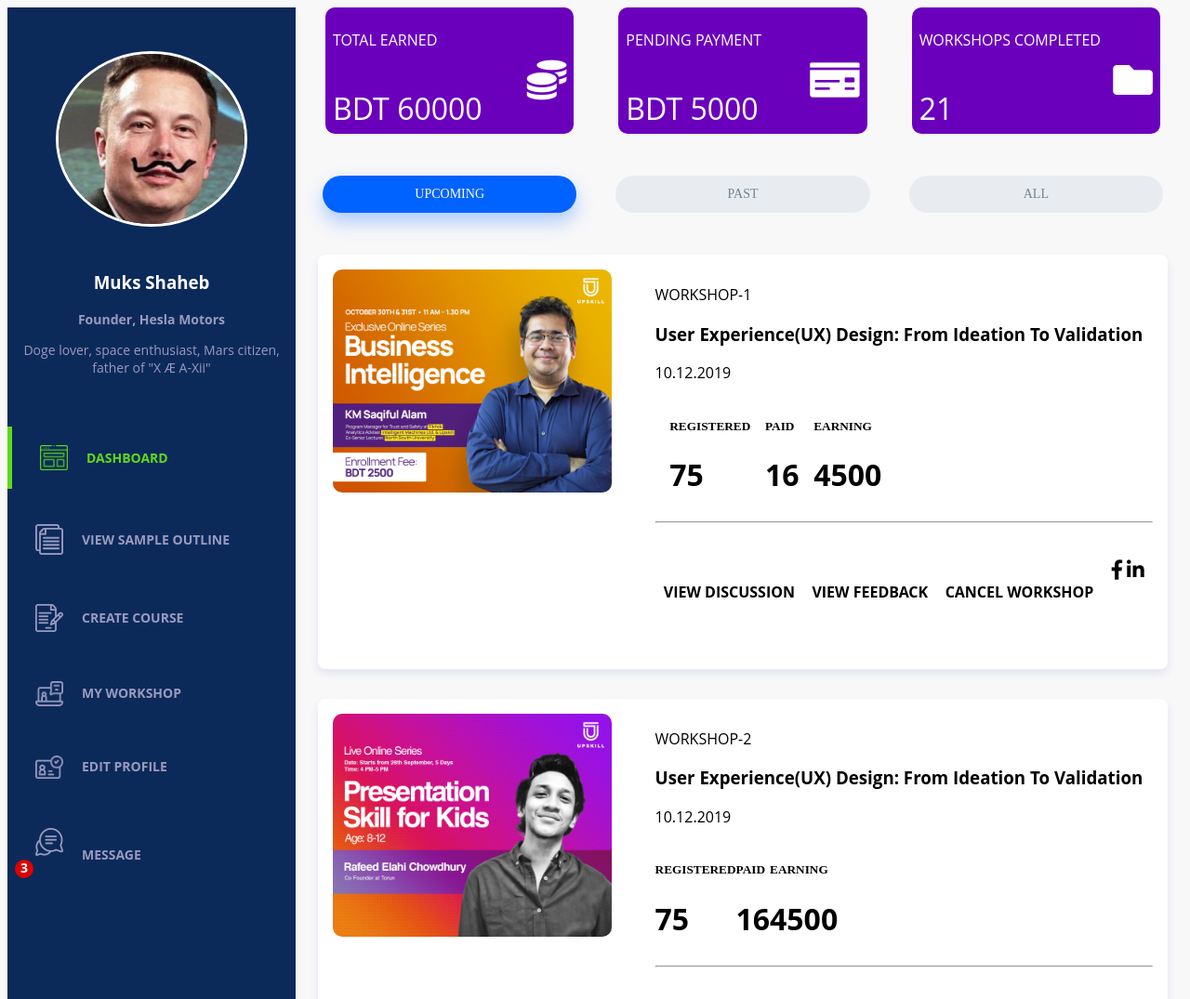
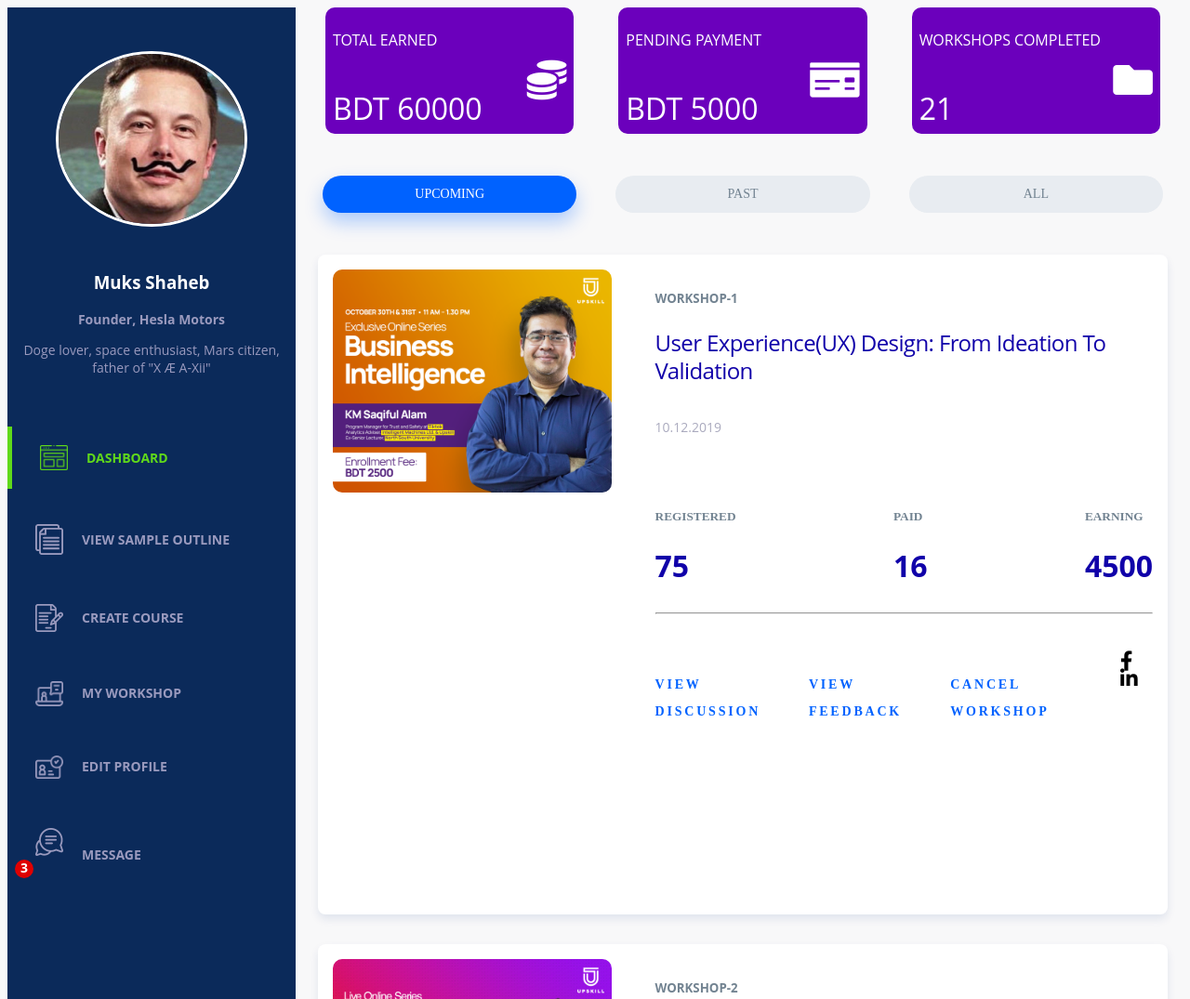
Before and after one commit to Saadat108/upskill-css-project, a plain HTML site: page index.html in a window 1280 px wide. Shown: the top 1075 px of the page at 93% size. Drawn offline with Linux system fonts and the light colour scheme.

Commit message:
fixed the looks

```diff
--- a/css/style.css
+++ b/css/style.css
@@ -237,7 +237,7 @@ i {
 .workshop{
     display: grid;
     grid-template-columns: 1fr 3fr;
-    /* grid-template-rows: 4fr 1fr; */
+    grid-template-rows: 4fr 1fr;
     grid-template-areas:
     "workshop-pic workshop-info";
 
@@ -260,8 +260,46 @@ i {
     grid-area: workshop-info;
     margin-left: 8%;
 }
+.workshop-info > h5:nth-child(1) {
+    color: #728391;
+    display: block;
+    font-size: 0.83em;
+    margin-block-start: 1.67em;
+    margin-block-end: 1.67em;
+    margin-inline-start: 0px;
+    margin-inline-end: 0px;
+    font-weight: bold;
+    font-family: "Open Sans";
+}
+.workshop-info>p:nth-child(2) {
+    display: block;
+    margin-block-start: 1em;
+    margin-block-end: 1em;
+    margin-inline-start: 0px;
+    margin-inline-end: 0px;
+    font: normal normal normal 24px/30px Open Sans;
+    letter-spacing: -0.6px;
+    color: #1000a9;
+    text-transform: capitalize;
+}
+.workshop-info>p:nth-child(3) {
+    font: normal normal normal 14px/24px Open Sans;
+    letter-spacing: 0px;
+    color: #aaaabe;
+    padding-top: 10px;
+    padding-bottom: 40px;
+}
 .workshop-status{
-    display:inline-flex;
+    display:flex;
+    flex-direction: row;
+    justify-content: space-between;
+}
+.workshop-status h5 {
+    color: #728391;
+}
+
+.workshop-status h1 {
+    color: #1000a9;
 }
 .divider {
     color: #f8f8f9;
@@ -273,6 +311,17 @@ i {
     display: flex;
     justify-content: space-around;
     padding: 34px 0px 34px 0px;
+}
+.workshop-footer h4{
+    display: block;
+    margin-block-start: 1.33em;
+    margin-block-end: 1.33em;
+    margin-inline-start: 0px;
+    margin-inline-end: 0px;
+    letter-spacing: 2.8px;
+    color: #0062ff;
+    text-transform: uppercase;
+    font: normal normal bold 14px/29px Montserrat;
 }
 
 /* #lowerInfo >  select child */
--- a/index.html
+++ b/index.html
@@ -101,16 +101,16 @@
                 <img class="workshop-pic" src="./Assets/img/Business Intelligence.png" alt="teacher">
 
                 <div class="workshop-info">
-                    <p>WORKSHOP-1</p>
-                    <h3>User Experience(UX) Design: From Ideation To Validation</h3>
+                    <h5>WORKSHOP-1</h5>
+                    <p>User Experience(UX) Design: From Ideation To Validation</p>
                     <p>10.12.2019</p>
 
                     <div class="workshop-status" >
-                        <div style="margin-right: 8%;margin-left: 8%;">
+                        <div >
                             <h5>REGISTERED</h5>
                             <h1>75</h1>
                         </div>
-                        <div style="margin-right: 8%;">
+                        <div >
                             <h5>PAID</h5>
                             <h1>16</h1>
                         </div>
@@ -138,8 +138,8 @@
             <div class="workshop">
                 <img src="./Assets/img/Presentation Skill for Kids.png" alt="teacher">
                 <div class="workshop-info">
-                    <p>WORKSHOP-2</p>
-                    <h3>User Experience(UX) Design: From Ideation To Validation</h3>
+                    <h5>WORKSHOP-2</h5>
+                    <p>User Experience(UX) Design: From Ideation To Validation</p>
                     <p>10.12.2019</p>
 
                     <div class="workshop-status" >
@@ -176,8 +176,8 @@
             <div class="workshop">
                 <img src="./Assets/img/User-Experience-(UX)-Design.png" alt="teacher">
                  <div class="workshop-info">
-                    <p>WORKSHOP-3</p>
-                    <h3>User Experience(UX) Design: From Ideation To Validation</h3>
+                    <h5>WORKSHOP-3</h5>
+                    <p>User Experience(UX) Design: From Ideation To Validation</p>
                     <p>10.12.2019</p>
 
                     <div class="workshop-status" >
```
